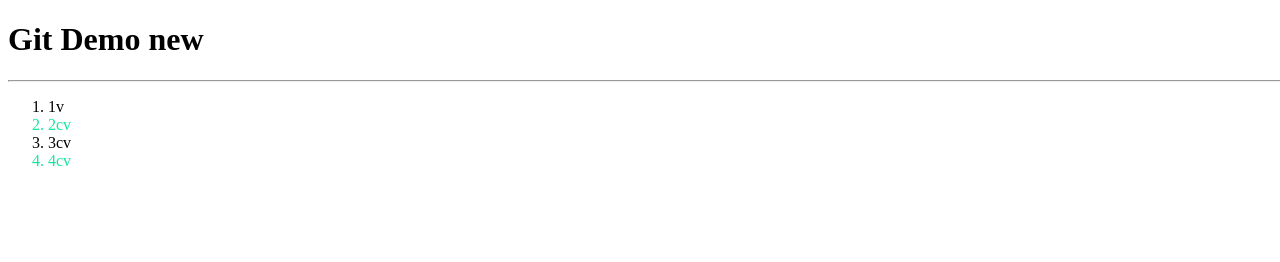
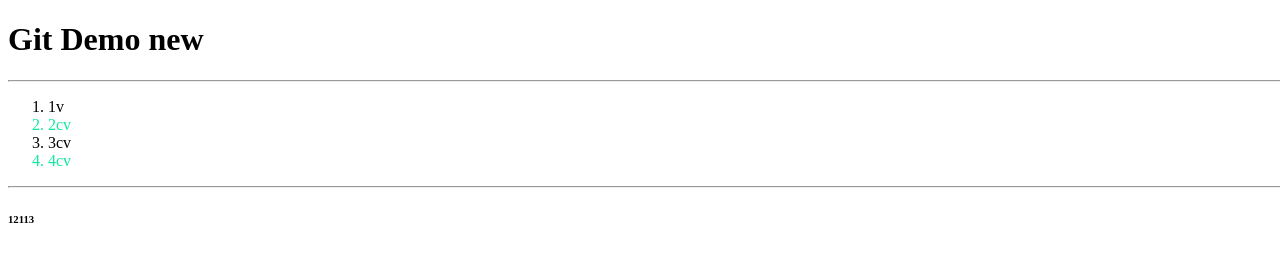
Before and after one commit to Rainbow360/demo, a plain HTML site: page index.html in a window 1280 px wide. Drawn offline with Linux system fonts and the light colour scheme.

Commit message:
我是test

```diff
--- a/index.html
+++ b/index.html
@@ -16,5 +16,7 @@
     <li>3cv</li>
     <li>4cv</li>
   </ol>
+  <hr>
+  <h6>12113</h6>
 </body>
 </html>
```
